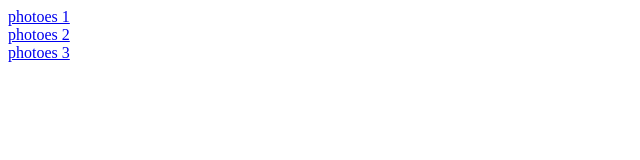
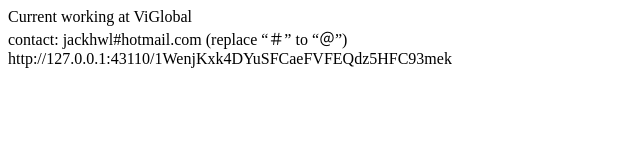
Before and after one commit to wenlinhuang/wenlinhuang.github.io, a plain HTML site: page index.html in a window 1280 px wide. Shown: the whole page, without its empty margins (0-640 px from the left). Drawn offline with Linux system fonts and the light colour scheme.

Commit message:
Vi Global

```diff
--- a/index.html
+++ b/index.html
@@ -2,19 +2,15 @@
 <html>
 <body>
 
-<a href="http://bridletowne.com/images/1.zip">photoes 1</a> <br>
-<a href="http://bridletowne.com/images/2.zip">photoes 2</a> <br>
-<a href="http://bridletowne.com/images/3.zip">photoes 3</a> <br>
-
-<!--div>
-Current working at OLAP VISION
+<div>
+Current working at ViGlobal
 </div>
 <div>
 contact: jackhwl#hotmail.com (replace “＃” to “＠”)
 </div>
 <div>
   http://127.0.0.1:43110/1WenjKxk4DYuSFCaeFVFEQdz5HFC93mek
-  </div-->
+  </div>
 <script>
   (function(i,s,o,g,r,a,m){i['GoogleAnalyticsObject']=r;i[r]=i[r]||function(){
   (i[r].q=i[r].q||[]).push(arguments)},i[r].l=1*new Date();a=s.createElement(o),
```
